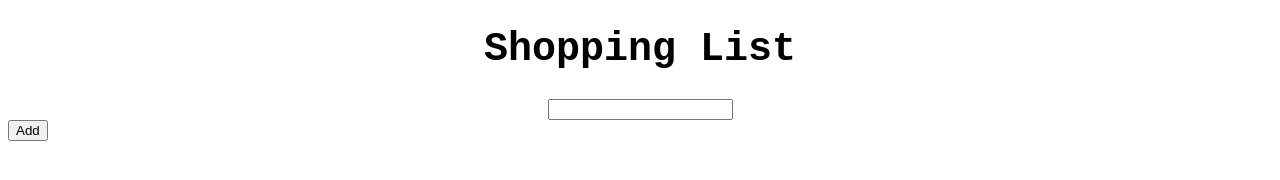
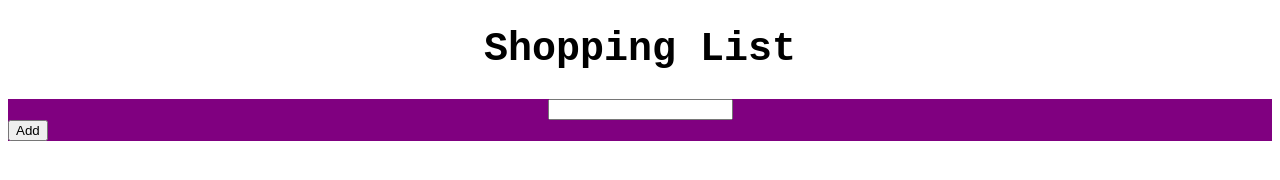
Before and after one commit to KimberlyDelgado/KimberlyDelgado.github.io, a plain HTML site: page ShoppingList/index.html in a window 1280 px wide. Drawn offline with nearby package versions, Linux system fonts and the light colour scheme; files whose address does not match are found by name.

Commit message:
Update stylesheet.css

```diff
--- a/ShoppingList/stylesheet.css
+++ b/ShoppingList/stylesheet.css
@@ -8,3 +8,6 @@ input{
   margin-left:auto;
   margin-right:auto;
 }
+div{
+  background-color:purple;
+}
```
